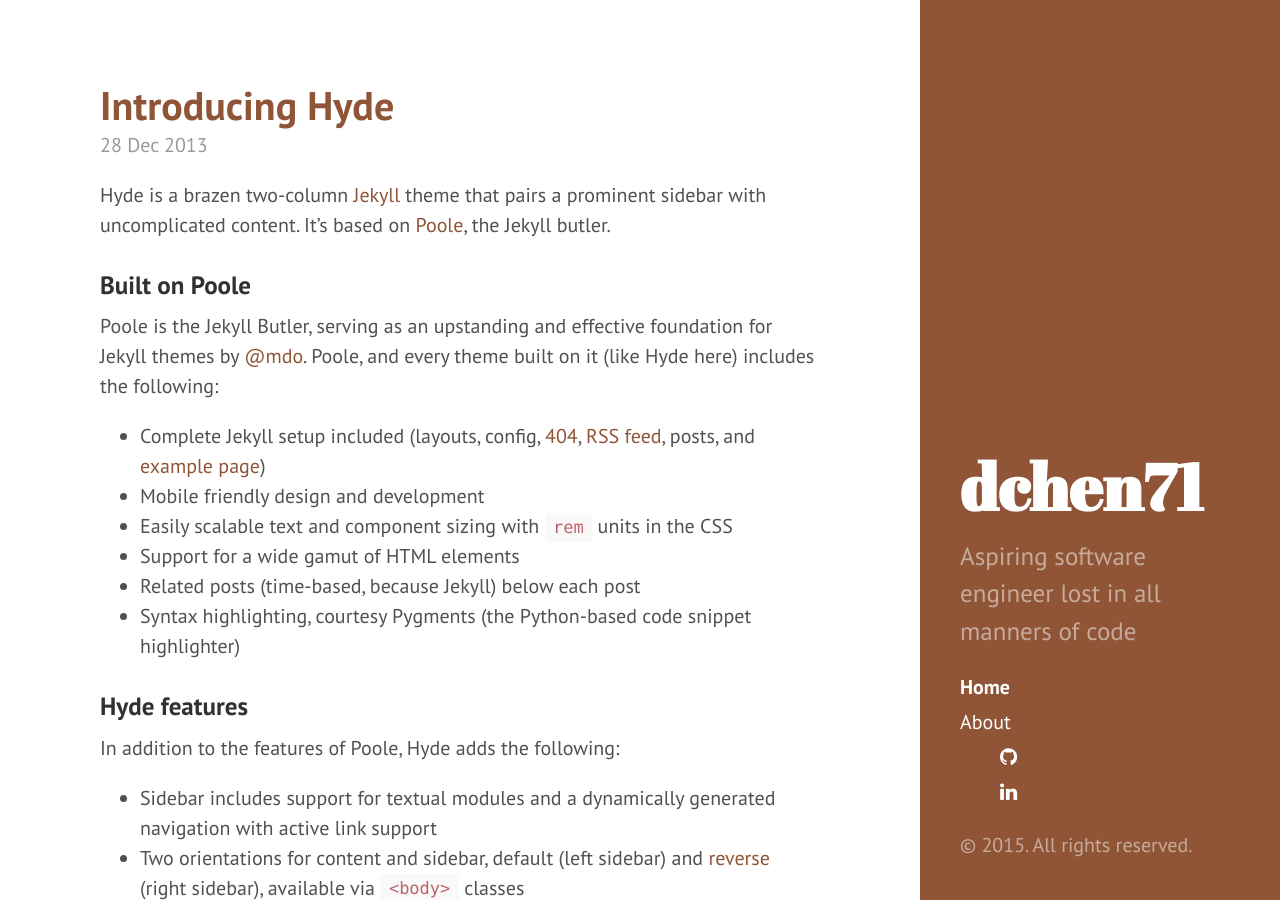
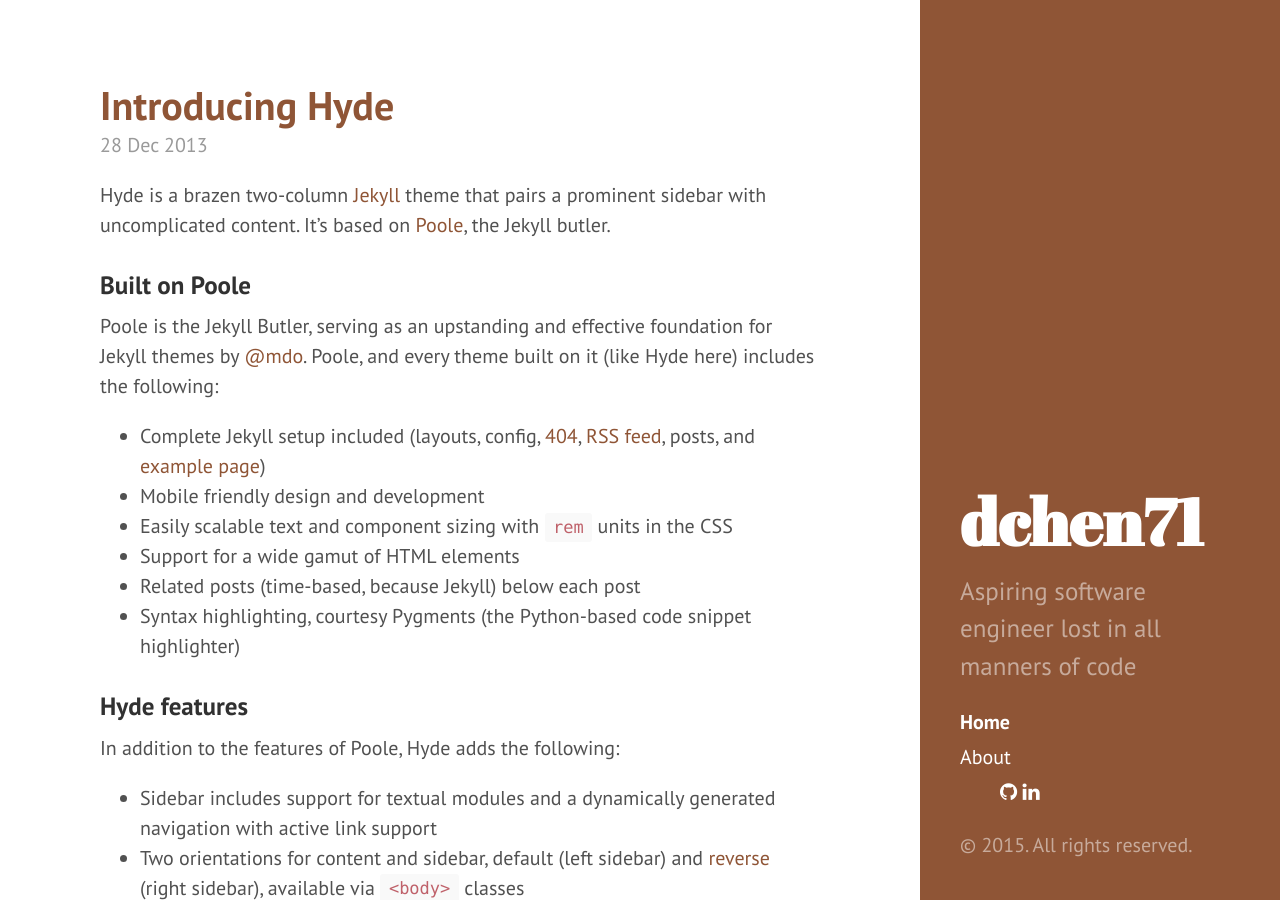
Before and after one commit to dchen71/dchen71.github.io, a Jekyll site: the page built from index.html, in a window 1280 px wide and 900 px high. Built offline with Jekyll 4.4.1, drawn with Linux system fonts in a browser that asks for light colours; Markdown is read by kramdown in place of the engine named in the settings; the list of posts is cut into pages by our own code.

Commit message:
fixed id

```diff
--- a/_includes/sidebar.html
+++ b/_includes/sidebar.html
@@ -26,7 +26,7 @@
         {% endif %}
       {% endfor %}
 
-      <div id="#contact-btn">
+      <div id="contact-btn">
       	<ul>
       		<li class="sidebar-nav-item"><a href="{{ site.github.repo }}"><i class="fa fa-github"></i></a></li>
       		<li class="sidebar-nav-item"><a href="{{ site.linkedin.link }}"><i class="fa fa-linkedin"></i></a></li>
```
